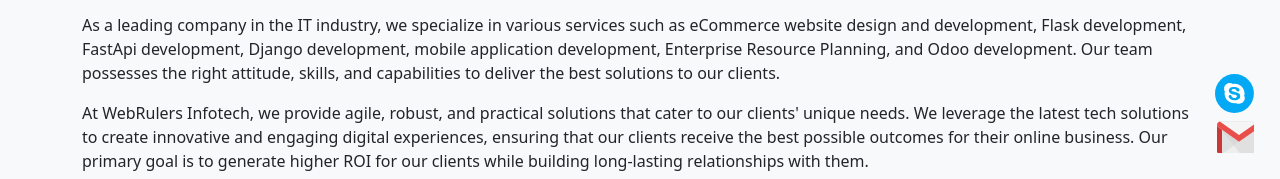
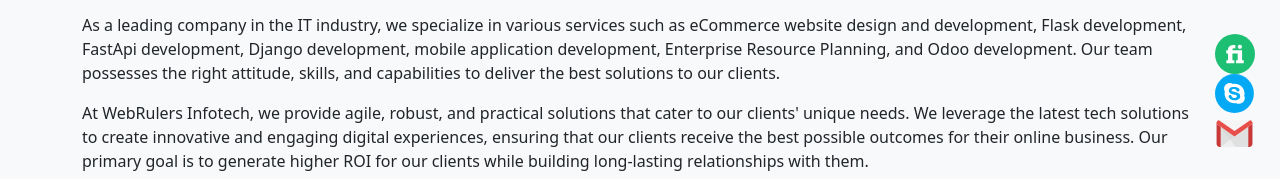
Before and after one commit to rulersweb/our-website, a plain HTML site: page index.html in a window 1280 px wide. Shown: the part 621-800 px from the top of the page. Drawn offline with Linux system fonts and the light colour scheme.

Commit message:
Added changes

```diff
--- a/index.html
+++ b/index.html
@@ -362,14 +362,7 @@
         <div class="contact-floated-icons" dir="ltr">
             <div class="contact-floated-icon">
                 <div class="fiver-icon" data-popup="" data-rgb="3,169,244" data-title="https://www.fiverr.com/webrulers?public_mode=true">
-                    <a rel="noopener" href="https://www.fiverr.com/webrulers?public_mode=true">
-                        <svg class="ico_d " width="39" height="39" viewBox="0 0 39 39" xmlns="http://www.w3.org/2000/svg">
-                            <defs><style>.a{fill:#1dbf73;}.b{fill:#fff;}</style></defs>
-                            <circle class="a" cx="254.01" cy="254.01" r="254.01"/>
-                            <circle class="b" cx="315.97" cy="162.19" r="26.87"/>
-                            <path class="b" d="M345.87,207.66h-123V199.6c0-15.83,15.83-16.13,23.89-16.13,9.25,0,13.44.9,13.44.9v-43.6a155.21,155.21,0,0,0-19.71-1.19c-25.68,0-73.16,7.16-73.16,61.51V208h-22.4v40.31h22.4v85.1h-20.9v40.31H247.34V333.37H222.85v-85.1H290v85.1H269.13v40.31h97.65V333.37H345.87Z" transform="translate(-1.83 -0.98)"/>
-                        </svg>
-                    </a>
+                    <svg xmlns="http://www.w3.org/2000/svg" viewBox="0 0 508.02 508.02"><defs><style>.a{fill:#1dbf73;}.b{fill:#fff;}</style></defs><circle class="a" cx="254.01" cy="254.01" r="254.01"/><circle class="b" cx="315.97" cy="162.19" r="26.87"/><path class="b" d="M345.87,207.66h-123V199.6c0-15.83,15.83-16.13,23.89-16.13,9.25,0,13.44.9,13.44.9v-43.6a155.21,155.21,0,0,0-19.71-1.19c-25.68,0-73.16,7.16-73.16,61.51V208h-22.4v40.31h22.4v85.1h-20.9v40.31H247.34V333.37H222.85v-85.1H290v85.1H269.13v40.31h97.65V333.37H345.87Z" transform="translate(-1.83 -0.98)"/></svg>
                 </div>
             </div>
             <div class="contact-floated-icon">
@@ -386,7 +379,7 @@
                 <div class="gmail-icon" data-popup="" data-rgb="3,169,244" data-title="rulersweb@gmail.com">
                     <a rel="noopener" href="mailto:rulersweb@gmail.com">
                         <svg xmlns="http://www.w3.org/2000/svg" x="0px" y="0px"
-                            width="39" height="39" viewBox="0 0 39 39">
+                            width="39" height="39" viewBox="0 0 48 48">
                             <path fill="#e0e0e0" d="M5.5,40.5h37c1.933,0,3.5-1.567,3.5-3.5V11c0-1.933-1.567-3.5-3.5-3.5h-37C3.567,7.5,2,9.067,2,11v26C2,38.933,3.567,40.5,5.5,40.5z"></path><path fill="#d9d9d9" d="M26,40.5h16.5c1.933,0,3.5-1.567,3.5-3.5V11c0-1.933-1.567-3.5-3.5-3.5h-37C3.567,7.5,2,9.067,2,11L26,40.5z"></path><path fill="#eee" d="M6.745,40.5H42.5c1.933,0,3.5-1.567,3.5-3.5V11.5L6.745,40.5z"></path><path fill="#e0e0e0" d="M25.745,40.5H42.5c1.933,0,3.5-1.567,3.5-3.5V11.5L18.771,31.616L25.745,40.5z"></path><path fill="#ca3737" d="M42.5,9.5h-37C3.567,9.5,2,9.067,2,11v26c0,1.933,1.567,3.5,3.5,3.5H7V12h34v28.5h1.5c1.933,0,3.5-1.567,3.5-3.5V11C46,9.067,44.433,9.5,42.5,9.5z"></path><path fill="#f5f5f5" d="M42.5,7.5H24H5.5C3.567,7.5,2,9.036,2,11c0,1.206,1.518,2.258,1.518,2.258L24,27.756l20.482-14.497c0,0,1.518-1.053,1.518-2.258C46,9.036,44.433,7.5,42.5,7.5z"></path><path fill="#e84f4b" d="M43.246,7.582L24,21L4.754,7.582C3.18,7.919,2,9.297,2,11c0,1.206,1.518,2.258,1.518,2.258L24,27.756l20.482-14.497c0,0,1.518-1.053,1.518-2.258C46,9.297,44.82,7.919,43.246,7.582z"></path>
                         </svg>
                     </a>
```
